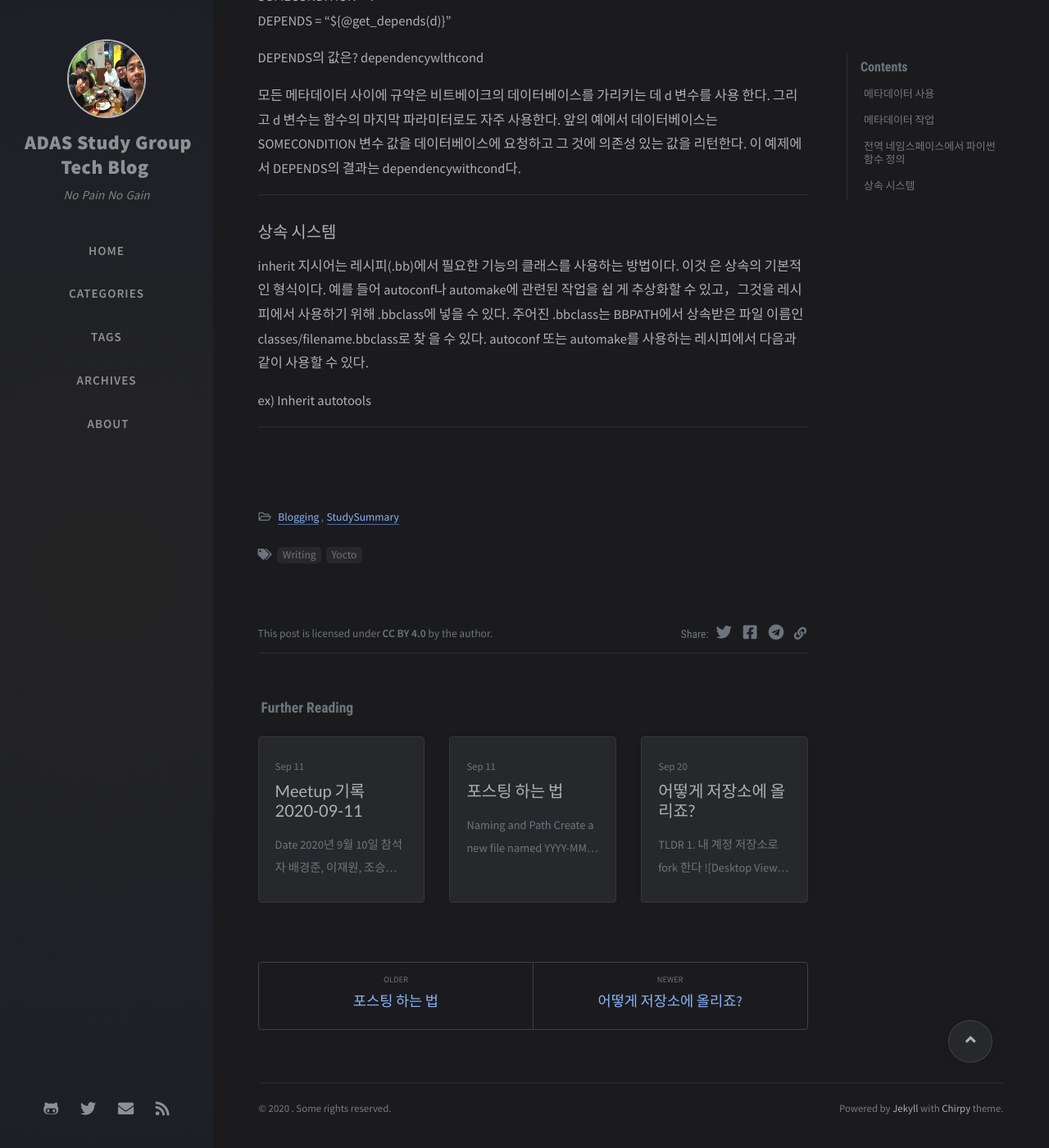
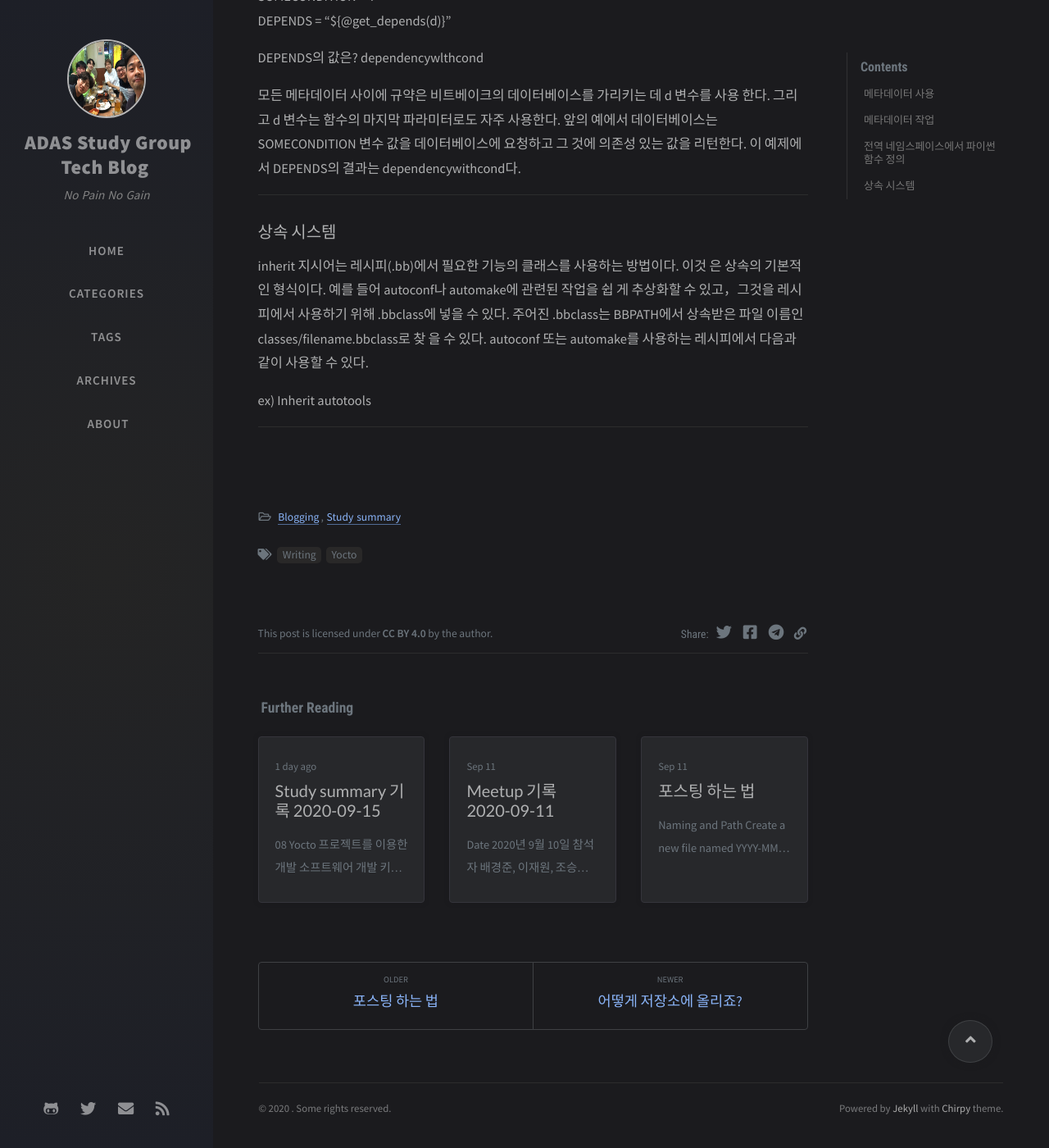
Before and after one commit to ADAS-study-group/adas-study-group.github.io, a Jekyll site: the page built from _posts/Blogging/StudySummary/2020-09-15-07BitbakeMetadata.md, in a window 1280 px wide and 1400 px high, scrolled down 6819 px. Shown: the whole window at 82% size. Built offline with Jekyll 4.4.1, drawn with Linux system fonts in a browser that asks for light colours; nearby versions of some CDN libraries; comment, search, counter and statistics services are not loaded.

Commit message:
20201005 posting pr (#17)
* 2020-09-28-08YoctoProjectDev posting

Signed-off-by: 이현호 <happydog4927@gmail.com>

```diff
--- /dev/null
+++ b/_posts/Blogging/Study summary/2020-09-28-08YoctoProjectDev.md
@@ -0,0 +1,26 @@
+---
+title: Study summary 기록 2020-09-15
+author: Leehyunho94
+date: 2020-10-05 12:00:00 +0800
+categories: [Blogging, Study summary]
+tags: [Writing, Yocto]
+---
+
+
+# 08 Yocto 프로젝트를 이용한 개발
+
+소프트웨어 개발 키트란 , SDK ?
+
+- 개발과 디버깅을 하기 위한 파일과 도구의 모음
+
+툴체인이란?
+
+- 소프트웨어 개발에 사용되는 프로그래밍 도구의 집합
+
+- 주로 크로스 컴파일 환경을 뜻함
+
+크로스 컴파일 환경 ?
+
+- 개발환경과 실제 실행 파일이 실행되는곳의 환경이 다른경우
+
+- 주로 pc라는 동일한 환경에서 프로그램을 작성하고 프로그램을 pc에서 사용하는 일반적인 경우와는 다르게  임베디드 시스템을 개발할때에는 개발 pc와 실제 실행파일이 동작하는 시스템이 다른 환경일 경우가 많기 때문에 사용
--- a/_posts/Blogging/StudySummary/2020-09-15-07BitbakeMetadata.md
+++ b/_posts/Blogging/StudySummary/2020-09-15-07BitbakeMetadata.md
@@ -2,7 +2,7 @@
 title: Study summary 기록 2020-09-15
 author: Leehyunho94
 date: 2020-09-15 14:10:00 +0800
-categories: [Blogging, StudySummary]
+categories: [Blogging, Study summary]
 tags: [Writing, Yocto]
 ---
 
```
